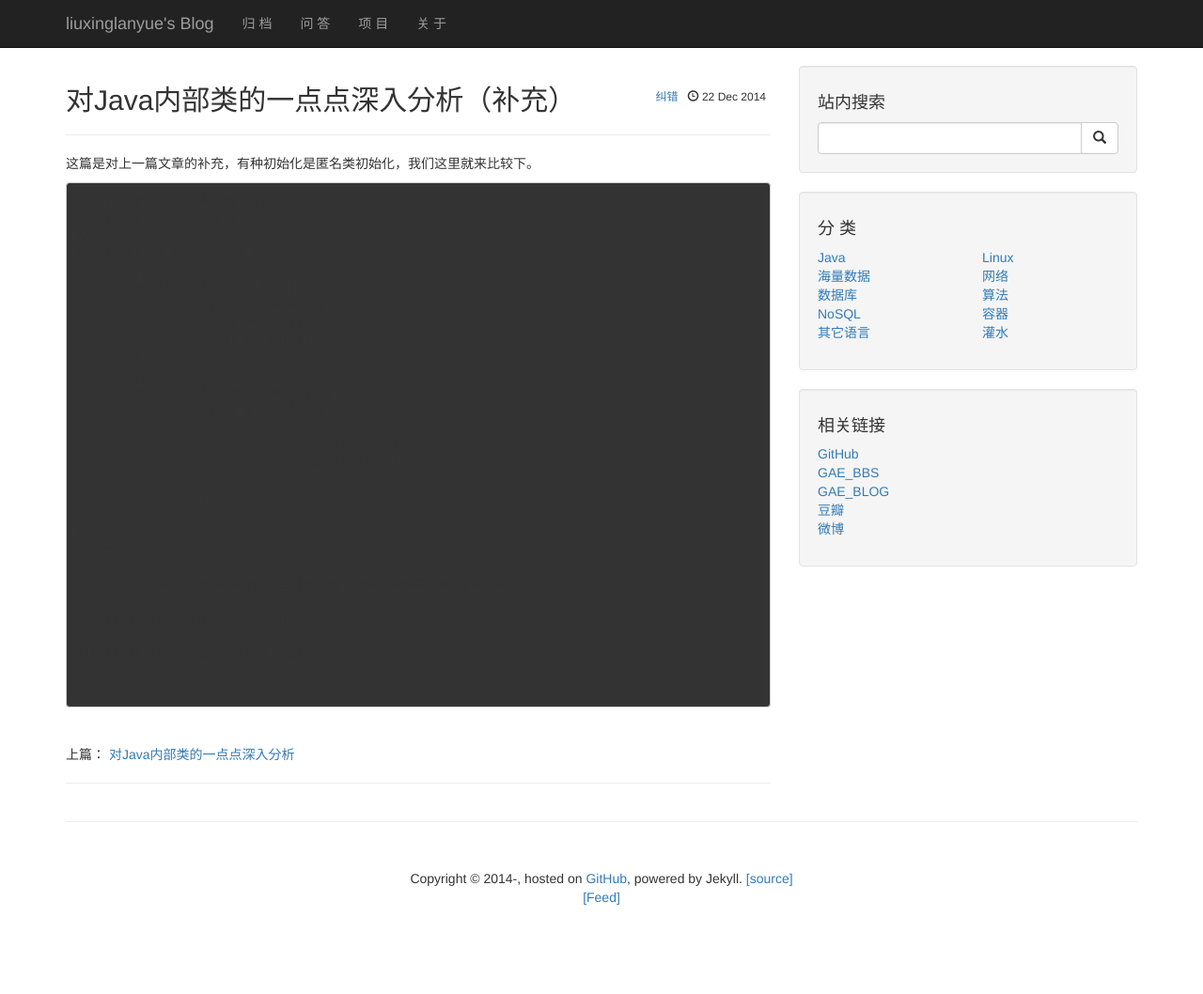
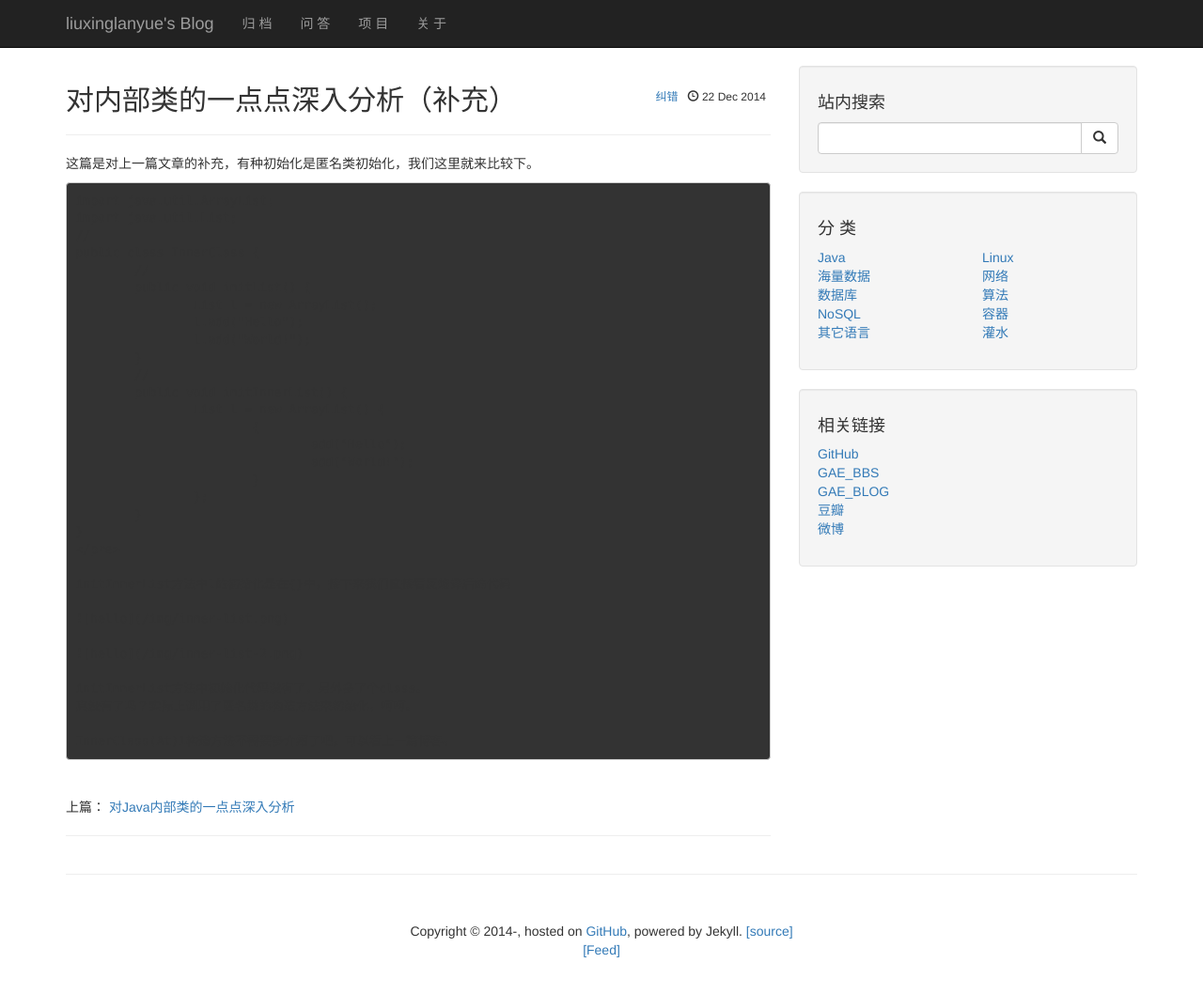
Before and after one commit to liuxinglanyue/blog, a Jekyll site: the page built from _posts/2014-12-22-inner-class2.markdown, in a window 1280 px wide and 1081 px high. Shown: the top 1058 px of the window at 94% size. Built offline with Jekyll 4.4.1, drawn with Linux system fonts in a browser that asks for light colours; nearby versions of some CDN libraries; Markdown is read by kramdown in place of the engine named in the settings; comment, search, counter and statistics services are not loaded.

Commit message:
Update 2014-12-22-inner-class2.markdown

```diff
--- a/_posts/2014-12-22-inner-class2.markdown
+++ b/_posts/2014-12-22-inner-class2.markdown
@@ -1,7 +1,7 @@
 ---
 layout: post
 category: "java"
-title:  "对Java内部类的一点点深入分析（补充）"
+title:  "对内部类的一点点深入分析（补充）"
 tags: [inner,InnerClasses]
 ---
 
@@ -35,3 +35,8 @@
 ![hello](/img/inner-list.png)
 
 ![hello](/img/inner-list-2.png)
+
+initInnerList方法中初始化代码没有了，另外多了个class。
+真没有了吗？实际上调用了匿名类的构造方法来初始化，呵呵。
+
+InnerClass(At)1构造方法不需要多介绍了吧，可以看上一篇博客。
```
